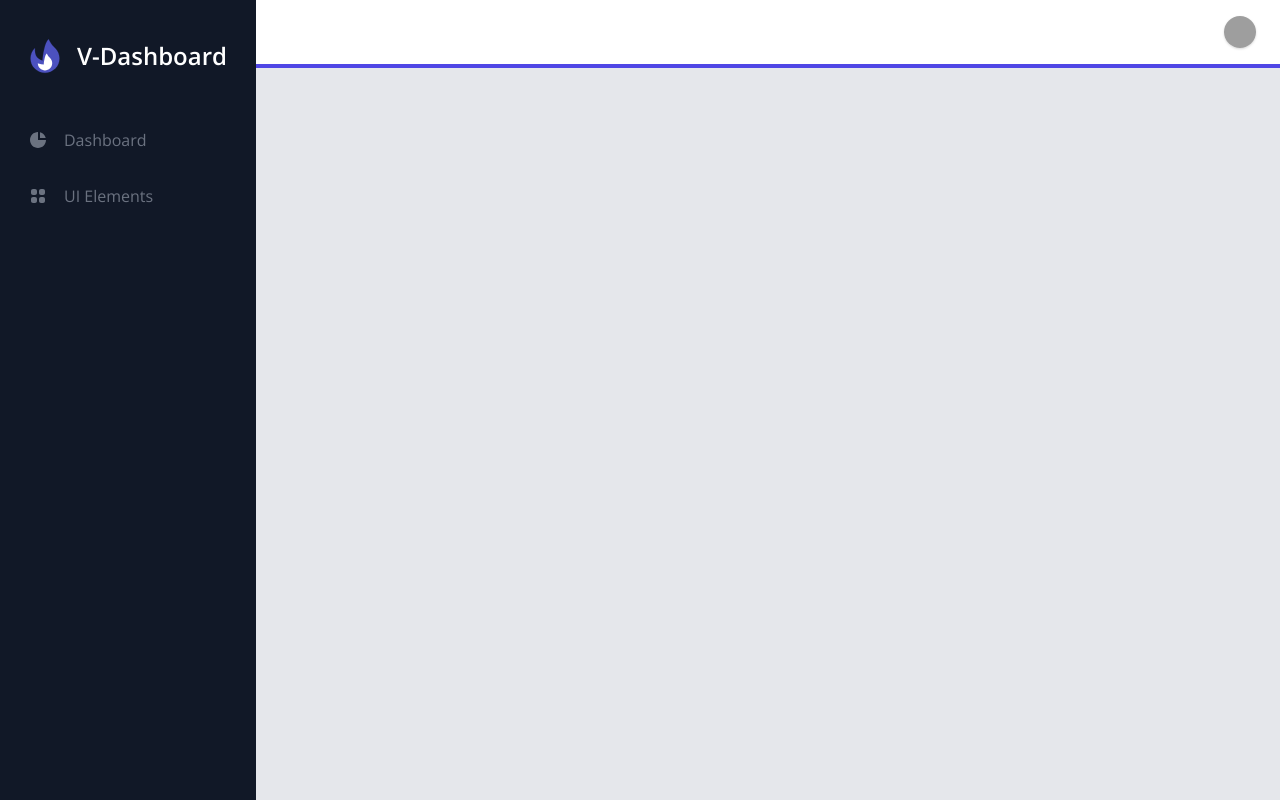
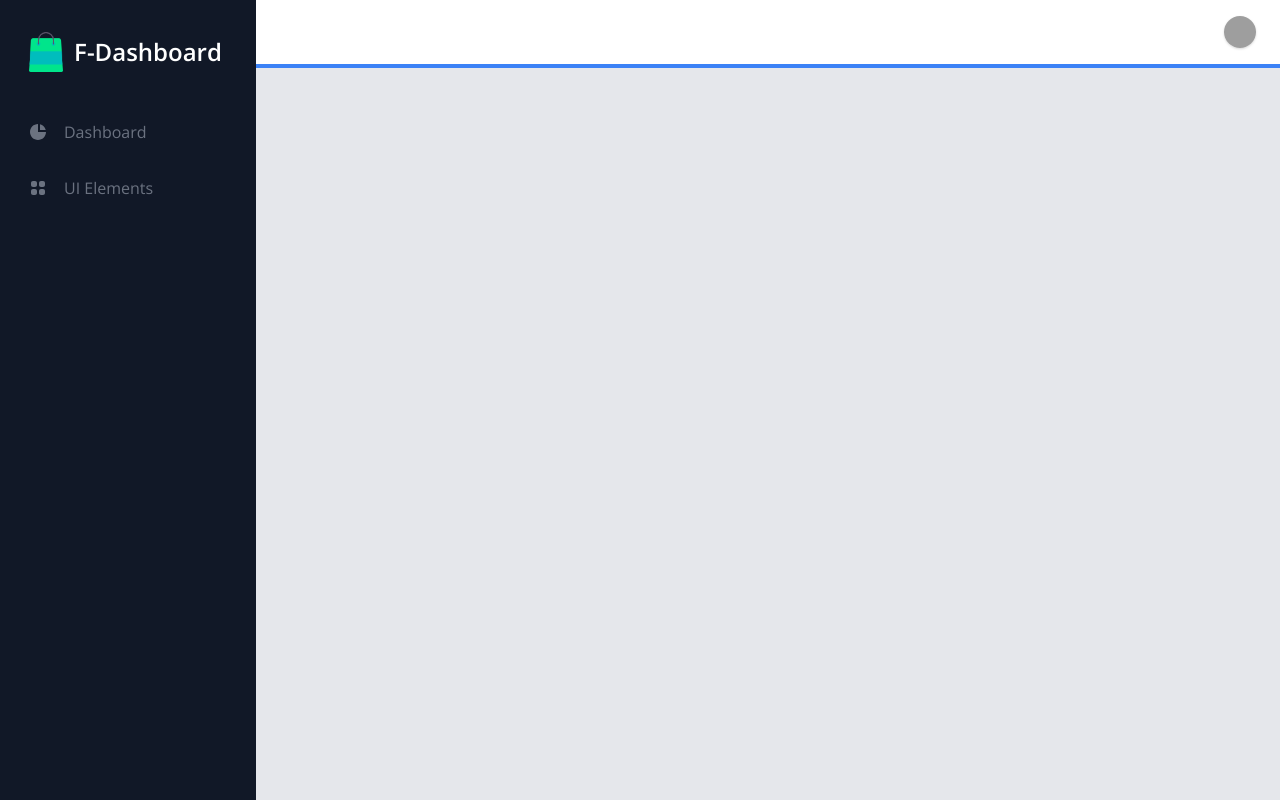
Before and after one commit to ThamerAyachi/Fashion-club, a Vue app in the folder client/: page /admin in a window 1280 px wide. Built offline with nearby package versions, Linux system fonts and the light colour scheme; grey boxes are pictures that could not be loaded.

Commit message:
modf colors

```diff
--- a/client/src/components/admin/Header.vue
+++ b/client/src/components/admin/Header.vue
@@ -1,6 +1,6 @@
 <template>
   <header
-  class="flex items-center justify-between px-6 py-4 bg-white border-b-4 border-indigo-600"
+  class="flex items-center justify-between px-6 py-4 bg-white border-b-4 border-blue-500"
   >
     <div class="flex items-center">
       <button
@@ -59,7 +59,7 @@
           >
             <a
               href="#"
-              class="block px-4 py-2 text-sm text-gray-700 hover:bg-indigo-600 hover:text-white"
+              class="block px-4 py-2 text-sm text-gray-700 hover:bg-blue-500 hover:text-white"
               >Profile</a
             >
             <a
--- a/client/src/components/admin/Sidebar.vue
+++ b/client/src/components/admin/Sidebar.vue
@@ -14,28 +14,10 @@
     >
       <div class="flex items-center justify-center mt-8">
         <div class="flex items-center">
-          <svg
-            class="w-12 h-12"
-            viewBox="0 0 512 512"
-            fill="none"
-            xmlns="http://www.w3.org/2000/svg"
-          >
-            <path
-              d="M364.61 390.213C304.625 450.196 207.37 450.196 147.386 390.213C117.394 360.22 102.398 320.911 102.398 281.6C102.398 242.291 117.394 202.981 147.386 172.989C147.386 230.4 153.6 281.6 230.4 307.2C230.4 256 256 102.4 294.4 76.7999C320 128 334.618 142.997 364.608 172.989C394.601 202.981 409.597 242.291 409.597 281.6C409.597 320.911 394.601 360.22 364.61 390.213Z"
-              fill="#4C51BF"
-              stroke="#4C51BF"
-              stroke-width="2"
-              stroke-linecap="round"
-              stroke-linejoin="round"
-            />
-            <path
-              d="M201.694 387.105C231.686 417.098 280.312 417.098 310.305 387.105C325.301 372.109 332.8 352.456 332.8 332.8C332.8 313.144 325.301 293.491 310.305 278.495C295.309 263.498 288 256 275.2 230.4C256 243.2 243.201 320 243.201 345.6C201.694 345.6 179.2 332.8 179.2 332.8C179.2 352.456 186.698 372.109 201.694 387.105Z"
-              fill="white"
-            />
-          </svg>
+          <img src="img/logo.png" alt="logo" class="w-10">
 
           <span class="mx-2 text-2xl font-semibold text-white"
-            >V-Dashboard</span
+            >F-Dashboard</span
           >
         </div>
       </div>
```
